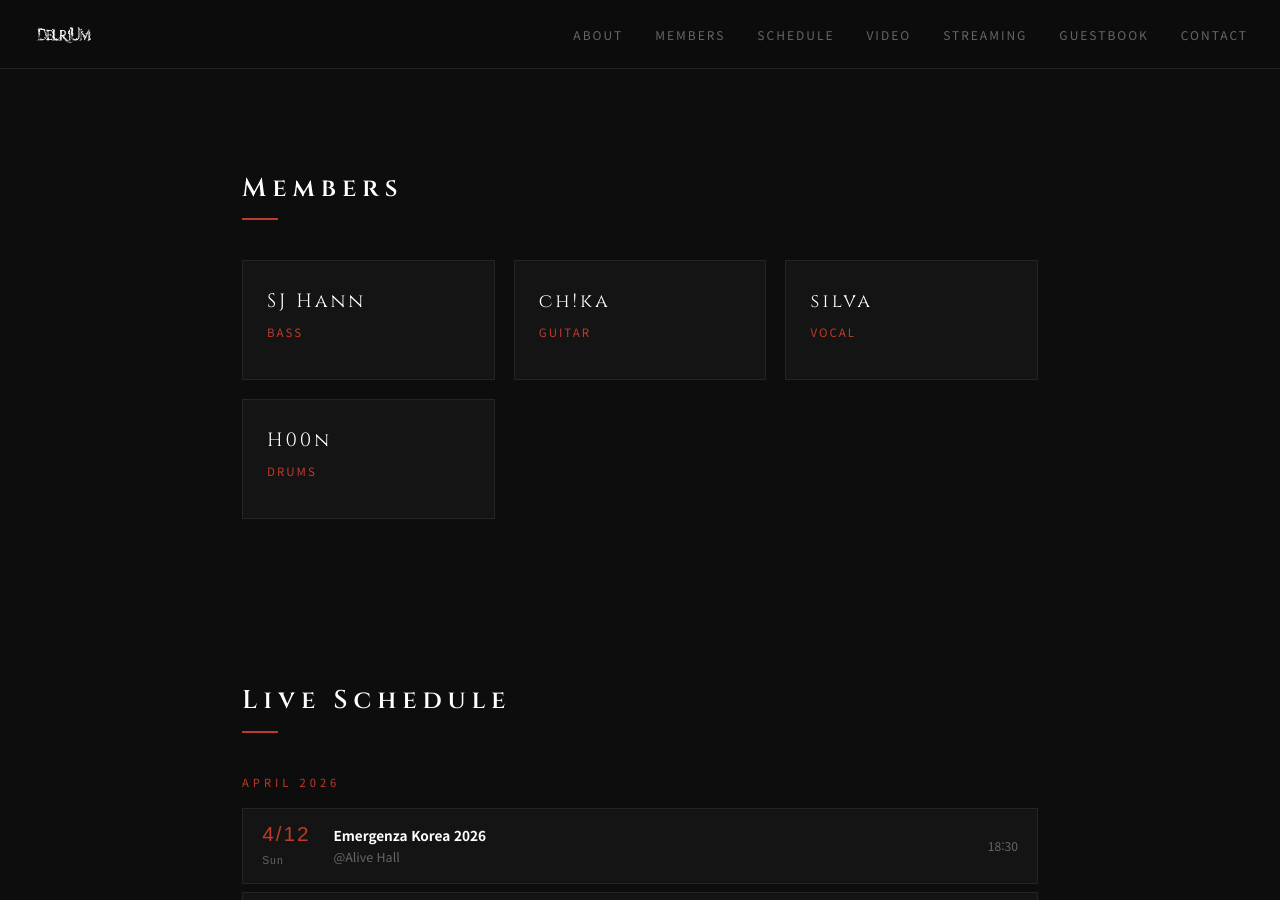
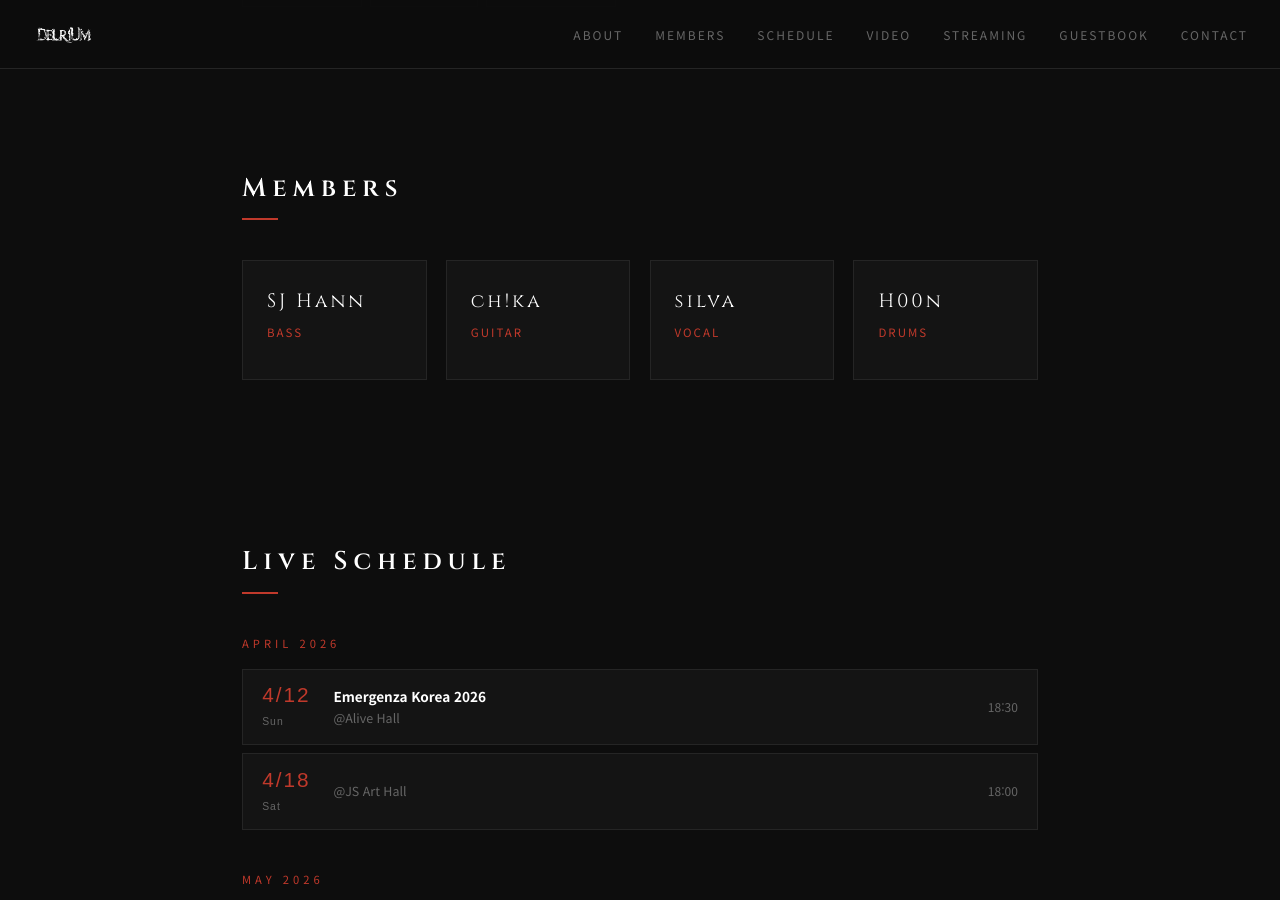
Before and after one commit to cokez3r0/delrium, a Jekyll site: the page built from index.md, in a window 1280 px wide and 900 px high, scrolled down 1246 px. Built offline with Jekyll 4.4.1, drawn with Linux system fonts in a browser that asks for light colours; some web fonts are replaced; a script that is not in the unit is left out.

Commit message:
feat: change

```diff
--- a/assets/css/main.css
+++ b/assets/css/main.css
@@ -232,7 +232,7 @@ nav {
 /* ── MEMBERS ── */
 .members-grid {
   display: grid;
-  grid-template-columns: repeat(auto-fill, minmax(240px, 1fr));
+  grid-template-columns: repeat(4, 1fr);
   gap: 1.2rem;
 }
 
@@ -241,6 +241,8 @@ nav {
   border: 1px solid var(--border);
   padding: 1.5rem;
   transition: border-color .2s;
+  text-decoration: none;
+  display: block;
 }
 
 .member-card:hover { border-color: var(--red); }
@@ -327,7 +329,7 @@ nav {
 /* ── VIDEO ── */
 .video-grid {
   display: grid;
-  grid-template-columns: repeat(auto-fill, minmax(400px, 1fr));
+  grid-template-columns: repeat(auto-fill, minmax(280px, 1fr));
   gap: 1.2rem;
 }
 
@@ -372,17 +374,21 @@ nav {
 
 .stream-btn {
   display: flex;
+  flex-direction: column;
   align-items: center;
   justify-content: center;
-  padding: .85rem 1rem;
+  gap: .5rem;
+  padding: 1rem;
   background: var(--bg2);
   border: 1px solid var(--border);
   text-decoration: none;
   color: var(--muted);
-  font-size: 0.78rem;
+  font-size: 0.72rem;
   letter-spacing: 1px;
   transition: border-color .2s, color .2s;
 }
+
+.stream-btn i { font-size: 1.4rem; }
 
 .stream-btn:hover { border-color: var(--red); color: #fff; }
 
@@ -545,4 +551,5 @@ footer {
   .hamburger { display: flex; }
   .show-item { flex-wrap: wrap; }
   .video-grid { grid-template-columns: 1fr; }
+  .members-grid { grid-template-columns: repeat(2, 1fr); }
 }
--- a/index.md
+++ b/index.md
@@ -38,22 +38,22 @@ layout: default
     <h2 class="section-title">Members</h2>
     <div class="section-line"></div>
     <div class="members-grid">
-      <div class="member-card">
+      <a class="member-card" href="https://www.instagram.com/sjhann_delrium/" target="_blank">
         <p class="member-name">SJ Hann</p>
         <p class="member-role">Bass</p>
-      </div>
-      <div class="member-card">
+      </a>
+      <a class="member-card" href="https://www.instagram.com/chika_delrium/" target="_blank">
         <p class="member-name">ch!ka</p>
         <p class="member-role">Guitar</p>
-      </div>
-      <div class="member-card">
+      </a>
+      <a class="member-card" href="https://www.instagram.com/silva_delrium/" target="_blank">
         <p class="member-name">silva</p>
         <p class="member-role">Vocal</p>
-      </div>
-      <div class="member-card">
+      </a>
+      <a class="member-card" href="https://www.instagram.com/h00.00.00n_delrium/" target="_blank">
         <p class="member-name">H00n</p>
         <p class="member-role">Drums</p>
-      </div>
+      </a>
     </div>
   </div>
 </section>
@@ -72,6 +72,8 @@ layout: default
           data-popup-title="{{ show.popup.title }}"
           data-popup-info="{{ show.popup.info | xml_escape }}"
           style="cursor:pointer"
+        {% elsif show.ticket and show.ticket != "#" %}
+          onclick="window.open('{{ show.ticket }}','_blank')" style="cursor:pointer"
         {% endif %}
       >
         <div class="show-date">
@@ -119,14 +121,14 @@ layout: default
     <h2 class="section-title">Streaming</h2>
     <div class="section-line"></div>
     <div class="stream-grid">
-      <a class="stream-btn" href="{{ site.social.youtube }}" target="_blank">YouTube</a>
-      <a class="stream-btn" href="{{ site.streaming.spotify }}" target="_blank">Spotify</a>
-      <a class="stream-btn" href="{{ site.streaming.melon }}" target="_blank">Melon</a>
-      <a class="stream-btn" href="{{ site.streaming.apple_music }}" target="_blank">Apple Music</a>
-      <a class="stream-btn" href="{{ site.streaming.genie }}" target="_blank">Genie</a>
-      <a class="stream-btn" href="{{ site.streaming.bugs }}" target="_blank">Bugs</a>
-      <a class="stream-btn" href="{{ site.streaming.flo }}" target="_blank">FLO</a>
-      <a class="stream-btn" href="{{ site.streaming.vibe }}" target="_blank">VIBE</a>
+      <a class="stream-btn" href="{{ site.social.youtube }}" target="_blank" aria-label="YouTube"><i class="fa-brands fa-youtube"></i><span>YouTube</span></a>
+      <a class="stream-btn" href="{{ site.streaming.spotify }}" target="_blank" aria-label="Spotify"><i class="fa-brands fa-spotify"></i><span>Spotify</span></a>
+      <a class="stream-btn" href="{{ site.streaming.melon }}" target="_blank" aria-label="Melon"><i class="fa-solid fa-music"></i><span>Melon</span></a>
+      <a class="stream-btn" href="{{ site.streaming.apple_music }}" target="_blank" aria-label="Apple Music"><i class="fa-brands fa-apple"></i><span>Apple Music</span></a>
+      <a class="stream-btn" href="{{ site.streaming.genie }}" target="_blank" aria-label="Genie"><i class="fa-solid fa-compact-disc"></i><span>Genie</span></a>
+      <a class="stream-btn" href="{{ site.streaming.bugs }}" target="_blank" aria-label="Bugs"><i class="fa-solid fa-headphones"></i><span>Bugs</span></a>
+      <a class="stream-btn" href="{{ site.streaming.flo }}" target="_blank" aria-label="FLO"><i class="fa-solid fa-wave-square"></i><span>FLO</span></a>
+      <a class="stream-btn" href="{{ site.streaming.vibe }}" target="_blank" aria-label="VIBE"><i class="fa-solid fa-record-vinyl"></i><span>VIBE</span></a>
     </div>
   </div>
 </section>
```
Also changed, not shown: assets/images/poster_0412.png (added), assets/images/poster_0418.png (added).
